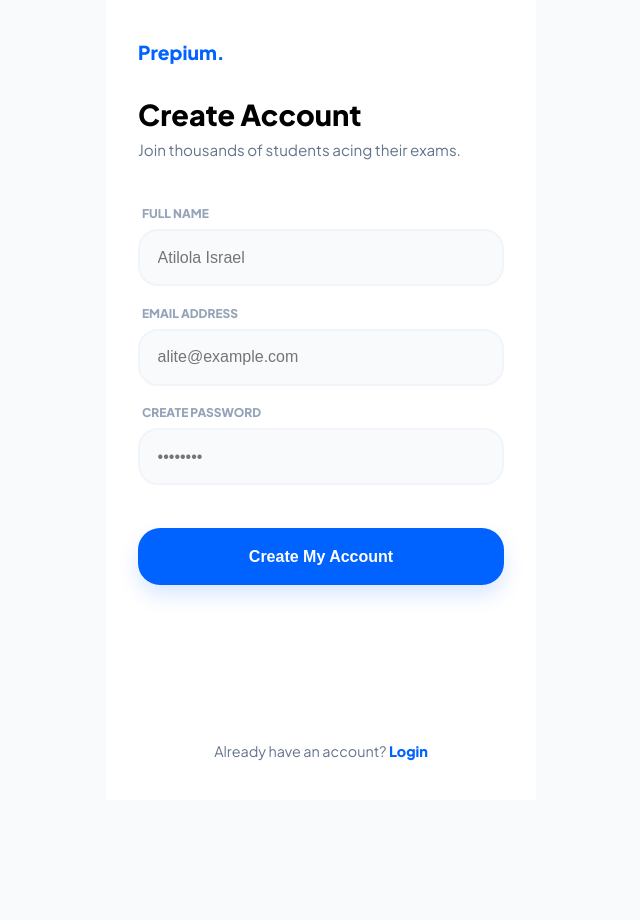
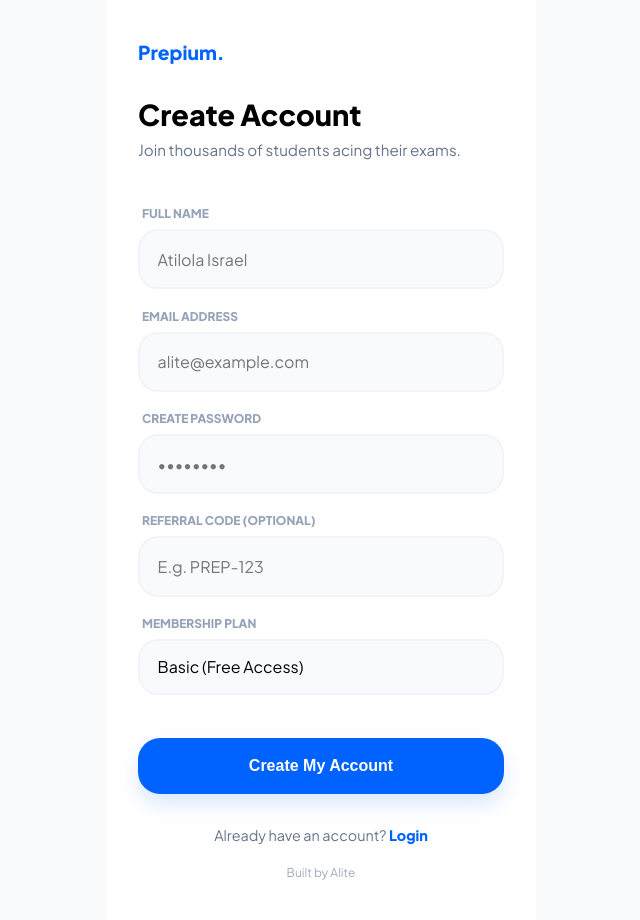
Before and after one commit to Alitedigitals2007/prepium, a Node server app: page /signup in a window 1280 px wide. Shown: the whole page, without its empty margins (319-959 px from the left). Before the commit the page ends 761 px from the top, so only its background shows below. Run offline with Node 20, Linux system fonts and the light colour scheme.

Commit message:
Update signup.ejs

```diff
--- a/views/signup.ejs
+++ b/views/signup.ejs
@@ -28,7 +28,7 @@
         .form-group { margin-bottom: 1.2rem; }
 
         label { display: block; font-size: 0.75rem; font-weight: 800; margin-bottom: 8px; color: #94a3b8; text-transform: uppercase; padding-left: 4px; }
-        input {
+        input, select {
             width: 100%;
             padding: 1.1rem;
             border-radius: 20px;
@@ -37,8 +37,12 @@
             font-size: 1rem;
             outline: none;
             transition: 0.3s;
+            font-family: inherit;
         }
-        input:focus { border-color: var(--brand); background: white; box-shadow: 0 0 0 4px rgba(0,98,255,0.08); }
+        input:focus, select:focus { border-color: var(--brand); background: white; box-shadow: 0 0 0 4px rgba(0,98,255,0.08); }
+
+        /* Custom styling for the dropdown */
+        select { appearance: none; cursor: pointer; }
 
         .btn-primary {
             background: var(--brand);
@@ -56,6 +60,18 @@
 
         .footer { text-align: center; margin-top: auto; padding-top: 2rem; font-size: 0.9rem; color: #64748b; }
         .footer a { color: var(--brand); text-decoration: none; font-weight: 700; }
+
+        .referral-tag {
+            background: #e0e7ff;
+            color: #4338ca;
+            padding: 10px 15px;
+            border-radius: 12px;
+            font-size: 0.85rem;
+            margin-bottom: 1.5rem;
+            display: flex;
+            align-items: center;
+            gap: 8px;
+        }
     </style>
 </head>
 <body>
@@ -73,19 +89,39 @@
                 <label>Full Name</label>
                 <input type="text" name="fullname" placeholder="Atilola Israel" required>
             </div>
+
             <div class="form-group">
                 <label>Email Address</label>
                 <input type="email" name="email" placeholder="alite@example.com" required>
             </div>
+
             <div class="form-group">
                 <label>Create Password</label>
                 <input type="password" name="password" placeholder="••••••••" required>
             </div>
+
+            <!-- New: Ambassador Referral Code -->
+            <div class="form-group">
+                <label>Referral Code (Optional)</label>
+                <input type="text" name="referred_by" placeholder="E.g. PREP-123">
+            </div>
+
+            <!-- New: Premium Selection for Payout Logic -->
+            <div class="form-group">
+                <label>Membership Plan</label>
+                <select name="is_premium">
+                    <option value="false">Basic (Free Access)</option>
+                    <option value="true">Premium (All Features - ₦1,500/mo)</option>
+                </select>
+            </div>
+
             <button type="submit" class="btn-primary">Create My Account</button>
         </form>
 
         <div class="footer">
             Already have an account? <a href="/login">Login</a>
+            <br><br>
+            <small style="opacity: 0.6;">Built by Alite</small>
         </div>
     </div>
 
```
